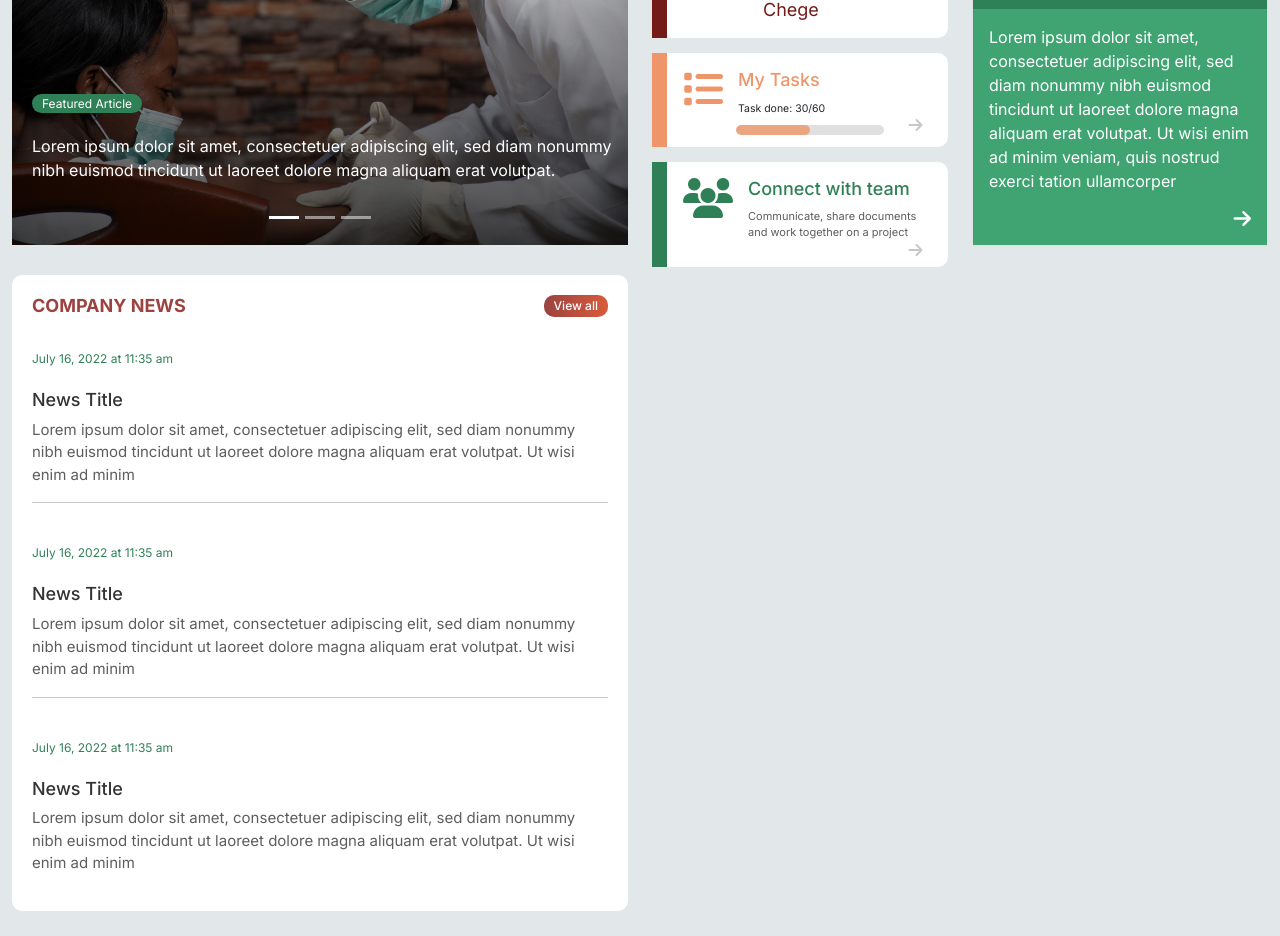
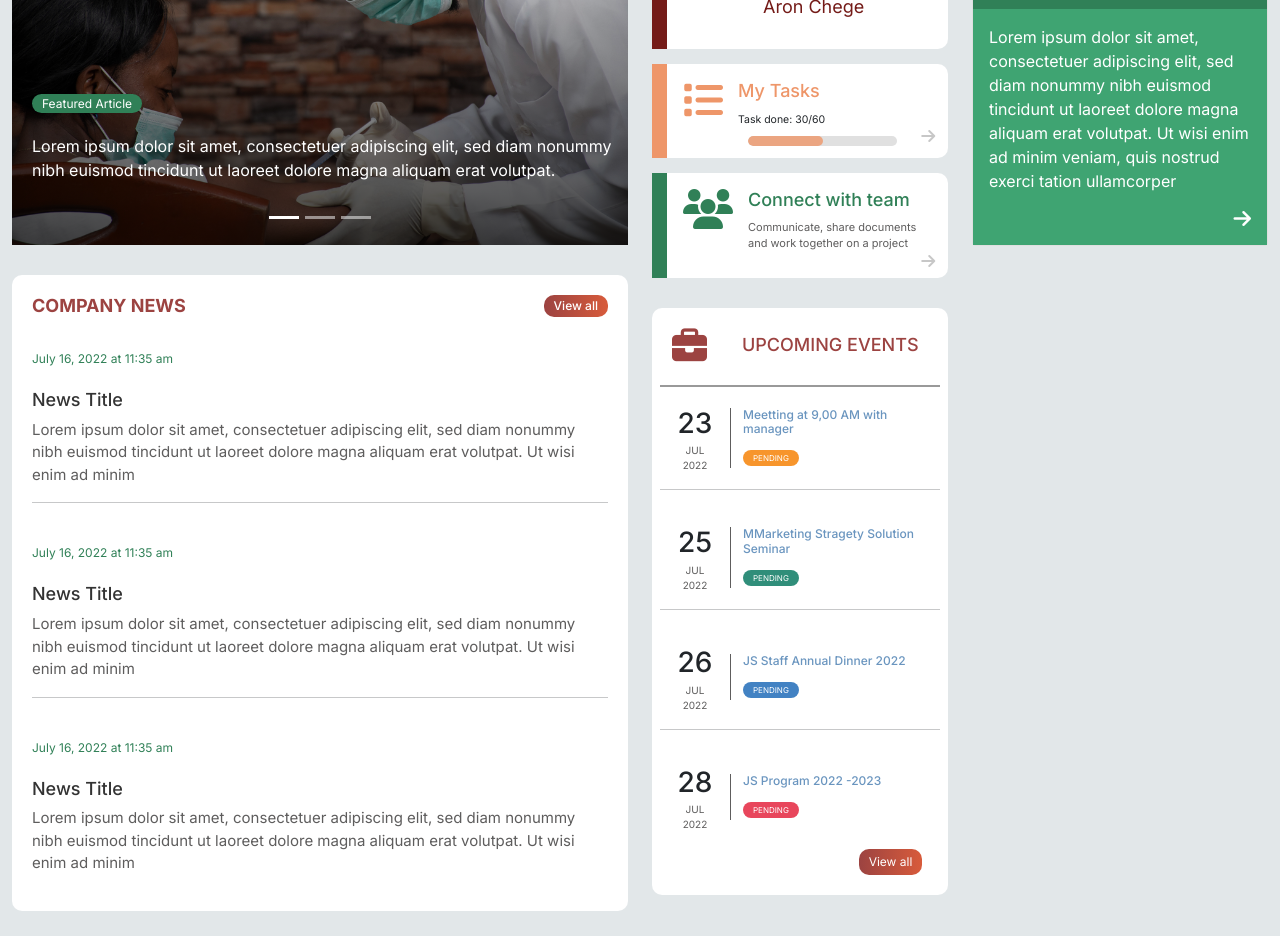
Before and after one commit to Elly-Wenani/medtronic_labs, a React (Create React App) app: page / in a window 1280 px wide. Shown: the part 180-1116 px from the top of the page. Built offline with nearby package versions, Linux system fonts and the light colour scheme.

Commit message:
Upcoming Events

```diff
--- a/src/components/CompanyNews.js
+++ b/src/components/CompanyNews.js
@@ -1,5 +1,5 @@
 import React from 'react';
-import { Button, Col, Row } from 'react-bootstrap';
+import { Col, Row } from 'react-bootstrap';
 
 function CompanyNews() {
   return (
--- a/src/components/LandingBriefs.js
+++ b/src/components/LandingBriefs.js
@@ -11,7 +11,7 @@ function LandingBriefs() {
           </Card.Title>
           <Card.Text className="brief_content">
             <small>09:30 AM Wednesday, July 14 2022 </small>
-            <span>Fantastic Morning Aron Chege</span>
+            <p>Fantastic Morning Aron Chege</p>
           </Card.Text>
         </Card.Body>
       </Card>
@@ -28,11 +28,11 @@ function LandingBriefs() {
         </Card.Body>
 
         <Row className="card_briefs_bs">
-          <Col xm={1}></Col>
-          <Col xm={7} sm={7}>
+          <Col xs={3}></Col>
+          <Col xs={7} sm={7}>
             <ProgressBar now={50} />
           </Col>
-          <Col xm={1}>
+          <Col xs={2}>
             <Card.Link href="#">
               <i
                 className="fa fa-arrow-right brief_icon"
@@ -58,9 +58,9 @@ function LandingBriefs() {
         </Card.Body>
 
         <Row className="card_briefs_bss">
-          <Col xm={1}></Col>
-          <Col xm={7} sm={7}></Col>
-          <Col xm={1}>
+          <Col xs={3}></Col>
+          <Col xs={7} sm={7}></Col>
+          <Col xs={2}>
             <Card.Link href="#">
               <i
                 className="fa fa-arrow-right brief_icon"
--- /dev/null
+++ b/src/components/UpcomingEvents.js
@@ -0,0 +1,89 @@
+import React from 'react';
+import { Col, Row } from 'react-bootstrap';
+
+function UpcomingEvents() {
+  return (
+    <div>
+      <Row className="upcoming_news_container">
+        <Col sm={3} xs={3}>
+          <i className="fa fa-briefcase" aria-hidden="true"></i>
+        </Col>
+        <Col sm={9} xs={9}>
+          <h6>UPCOMING EVENTS</h6>
+        </Col>
+      </Row>
+
+      <Row className="upcoming_events_main_cont">
+        <Col sm={3} xs={3}>
+          <div className="upcoming_news_date">
+            <h3>23</h3>
+            <p>JUL 2022</p>
+          </div>
+        </Col>
+        <Col sm={9} xs={9} className="upcoming_news_details">
+          <div>
+            <h6>Meetting at 9,00 AM with manager</h6>
+            <button className="btn btn-pending">PENDING</button>
+          </div>
+        </Col>
+        <hr />
+      </Row>
+
+      <Row className="upcoming_events_main_cont">
+        <Col sm={3} xs={3}>
+          <div className="upcoming_news_date">
+            <h3>25</h3>
+            <p>JUL 2022</p>
+          </div>
+        </Col>
+        <Col sm={9} xs={9} className="upcoming_news_details">
+          <div>
+            <h6>MMarketing Stragety Solution Seminar</h6>
+            <button className="btn btn-pending2">PENDING</button>
+          </div>
+        </Col>
+        <hr />
+      </Row>
+
+      <Row className="upcoming_events_main_cont">
+        <Col sm={3} xs={3}>
+          <div className="upcoming_news_date">
+            <h3>26</h3>
+            <p>JUL 2022</p>
+          </div>
+        </Col>
+        <Col sm={9} xs={9} className="upcoming_news_details">
+          <div>
+            <h6>JS Staff Annual Dinner 2022</h6>
+            <button className="btn btn-pending3">PENDING</button>
+          </div>
+        </Col>
+        <hr />
+      </Row>
+
+      <Row className="upcoming_events_main_cont">
+        <Col sm={3} xs={3}>
+          <div className="upcoming_news_date">
+            <h3>28</h3>
+            <p>JUL 2022</p>
+          </div>
+        </Col>
+        <Col sm={9} xs={9} className="upcoming_news_details">
+          <div>
+            <h6>JS Program 2022 -2023</h6>
+            <button className="btn btn-pending4">PENDING</button>
+          </div>
+        </Col>
+      </Row>
+      <Row>
+        <Col sm={4} xs={4}></Col>
+        <Col sm={4} xs={4}></Col>
+        <Col sm={4} xs={4}>
+          <button className="btn btn_news">View all</button>
+        </Col>
+      </Row>
+    </div>
+  );
+}
+
+export default UpcomingEvents;
--- a/src/index.css
+++ b/src/index.css
@@ -152,7 +152,7 @@ code {
 }
 
 .brief_content small {
-  font-size: 11px;
+  font-size: 10px;
   color: var(--gray);
 }
 
@@ -161,10 +161,10 @@ code {
   color: var(--gray);
 }
 
-.brief_content span {
+.brief_content p {
   font-size: 18px;
   color: var(--primary-maroon);
-  line-height: 0;
+  line-height: 1.2;
 }
 
 .brief_content_tasks h6 {
@@ -283,3 +283,110 @@ code {
   font-size: 15px;
   color: var(--gray);
 }
+
+/* ------------- */
+.upcoming_news_container {
+  display: flex;
+  align-items: center;
+  border-bottom: 2px solid #999999;
+  padding-bottom: 20px;
+}
+
+.upcoming_news_container i {
+  font-size: 35px;
+  color: var(--primary-gold);
+}
+
+.upcoming_news_container h6 {
+  font-size: 18px;
+  color: var(--primary-gold);
+  padding-top: 5px;
+}
+
+.upcoming_news_date {
+  padding-top: 20px;
+  text-align: center;
+}
+
+.upcoming_news_date p {
+  font-size: 10px;
+  color: var(--gray);
+  margin-top: -5px;
+}
+
+.upcoming_news_details {
+  border-left: solid 1px var(--gray);
+}
+
+.upcoming_events_main_cont {
+  align-items: center;
+}
+
+.upcoming_news_details h6 {
+  font-size: 12px;
+  color: #6a95bf;
+}
+
+.btn-pending {
+  color: var(--white);
+  background-color: #f7952c;
+  border-radius: 10px;
+  font-size: 8px;
+  padding: 2px 10px;
+  text-decoration: none;
+  border-style: none;
+}
+
+.btn-pending:hover {
+  cursor: pointer;
+  background-color: #f7952c;
+  color: var(--white);
+}
+
+.btn-pending2 {
+  color: var(--white);
+  background-color: #308e7a;
+  border-radius: 10px;
+  font-size: 8px;
+  padding: 2px 10px;
+  text-decoration: none;
+  border-style: none;
+}
+
+.btn-pending2:hover {
+  cursor: pointer;
+  background-color: #308e7a;
+  color: var(--white);
+}
+
+.btn-pending3 {
+  color: var(--white);
+  background-color: #4282c3;
+  border-radius: 10px;
+  font-size: 8px;
+  padding: 2px 10px;
+  text-decoration: none;
+  border-style: none;
+}
+
+.btn-pending3:hover {
+  cursor: pointer;
+  background-color: #4282c3;
+  color: var(--white);
+}
+
+.btn-pending4 {
+  color: var(--white);
+  background-color: #e8465c;
+  border-radius: 10px;
+  font-size: 8px;
+  padding: 2px 10px;
+  text-decoration: none;
+  border-style: none;
+}
+
+.btn-pending4:hover {
+  cursor: pointer;
+  background-color: #e8465c;
+  color: var(--white);
+}
--- a/src/screens/HomeScreen.js
+++ b/src/screens/HomeScreen.js
@@ -5,6 +5,7 @@ import CompanyNews from '../components/CompanyNews';
 import LandingAnnouncements from '../components/LandingAnnouncements';
 import LandingBriefs from '../components/LandingBriefs';
 import LandingImageSlide from '../components/LandingImageSlide';
+import UpcomingEvents from '../components/UpcomingEvents';
 
 function HomeScreen() {
   return (
@@ -24,6 +25,9 @@ function HomeScreen() {
             <div style={{ padding: '30px 0' }}>
               <LandingBriefs />
             </div>
+            <div className="company_news_container">
+              <UpcomingEvents />
+            </div>
           </Col>
           <Col md={3}>
             <div style={{ padding: '30px 0' }}>
```
